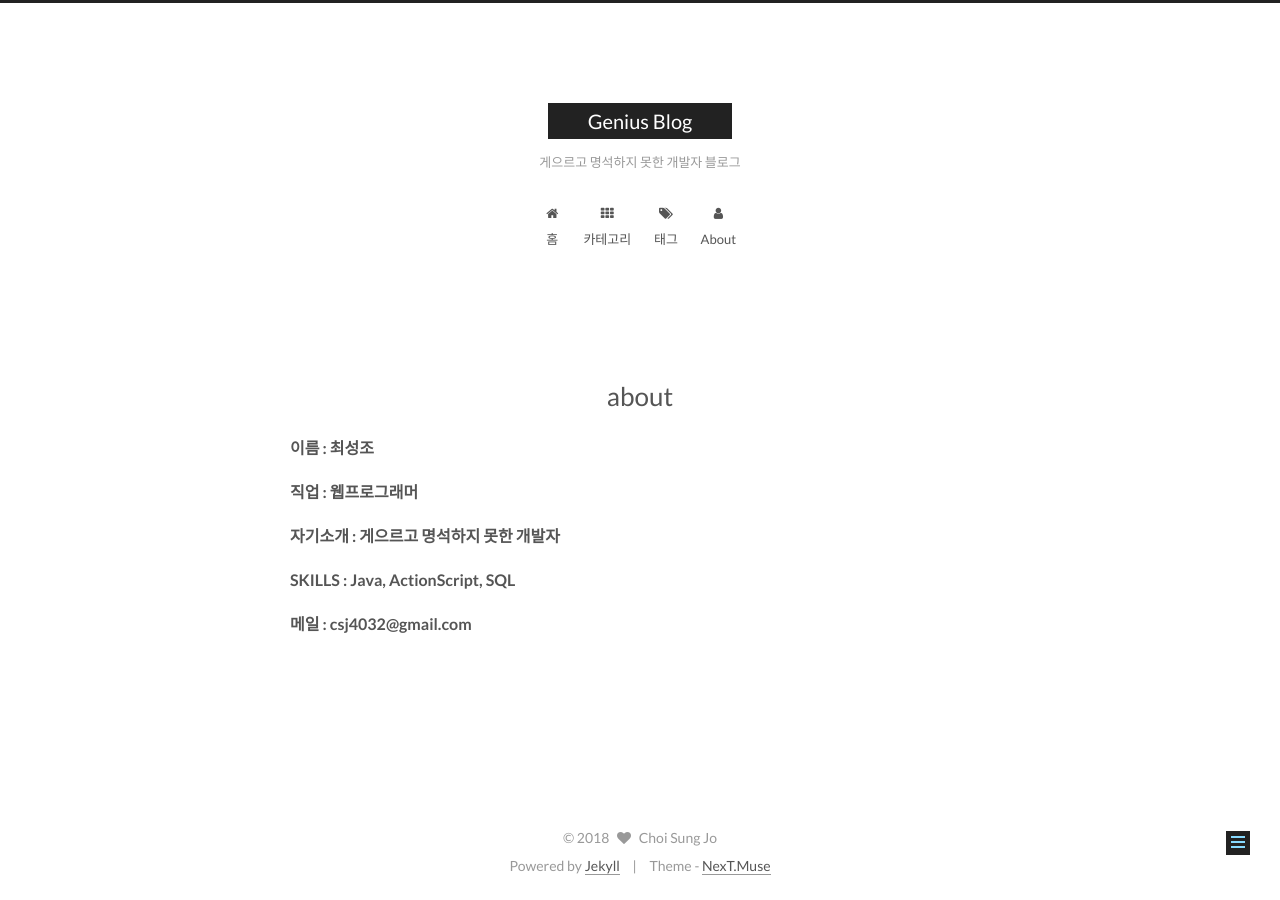
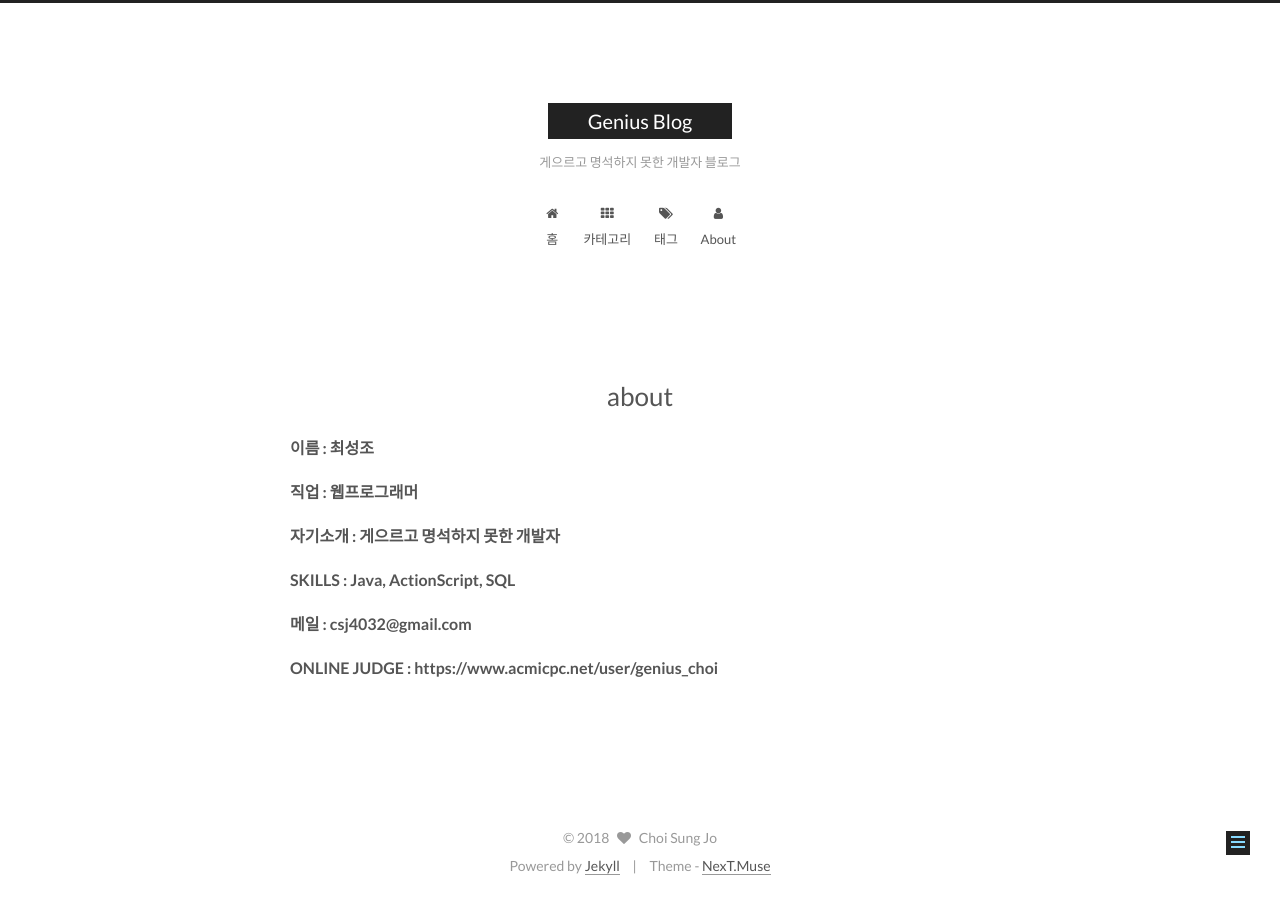
Before and after one commit to csj4032/csj4032.github.io, a Jekyll site: the page built from about/index.md, in a window 1280 px wide. Built offline with Jekyll 4.4.1, drawn with Linux system fonts in a browser that asks for light colours.

Commit message:
About 수정

```diff
--- a/about/index.md
+++ b/about/index.md
@@ -12,3 +12,5 @@ layout: page
 #### SKILLS : Java, ActionScript, SQL
 
 #### 메일 : csj4032@gmail.com
+
+#### ONLINE JUDGE : https://www.acmicpc.net/user/genius_choi
```
